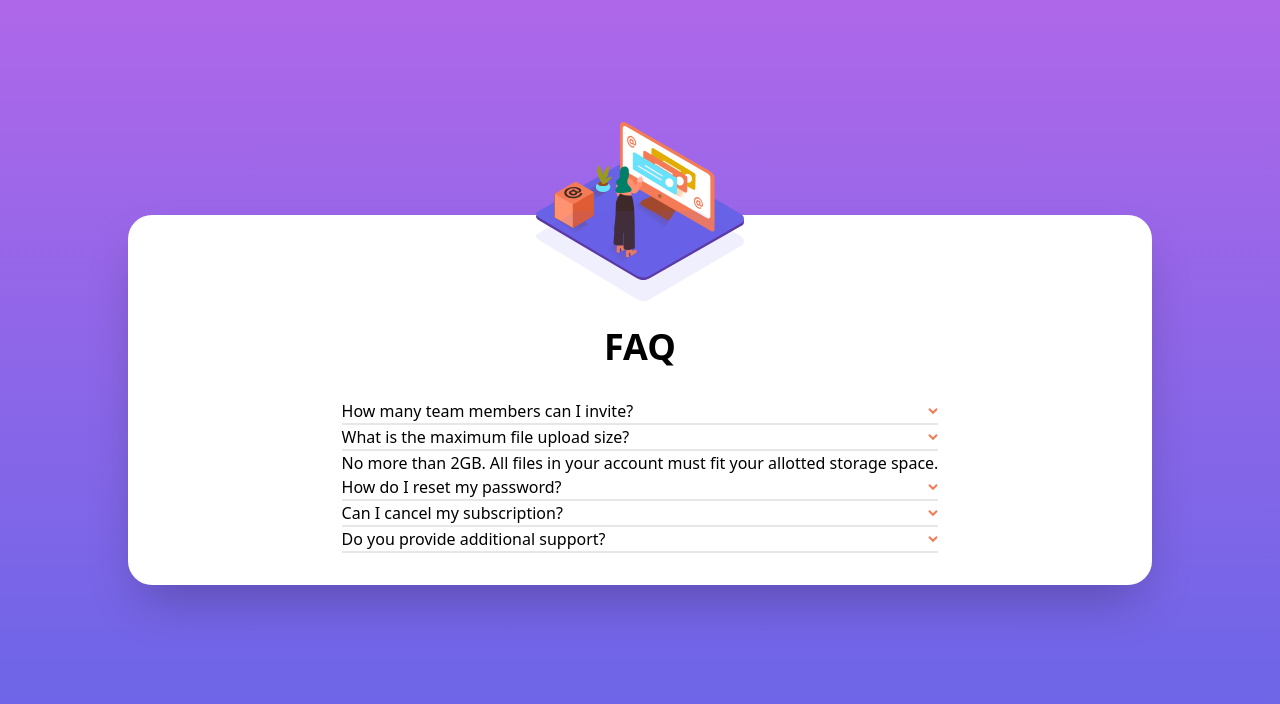
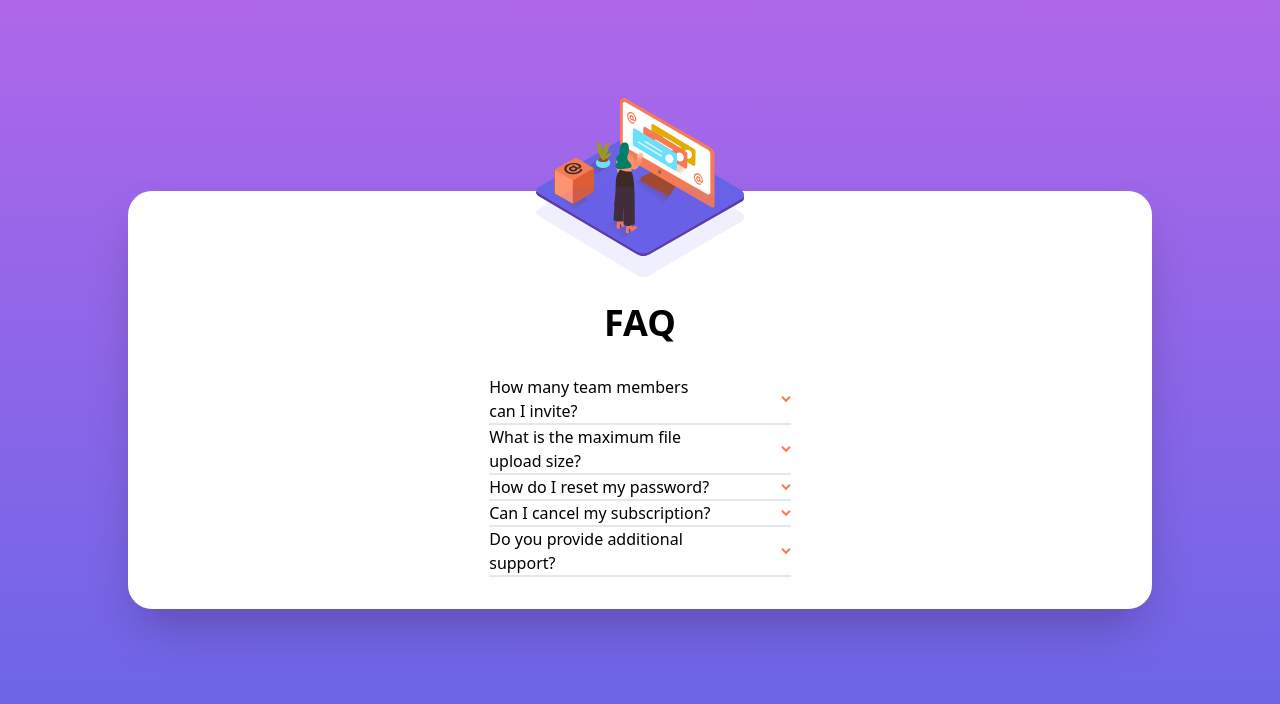
Before and after one commit to tcmak217/faq-accordion-card, a React (Create React App) app: page / in a window 1280 px wide. Shown: the top 704 px of the page. Built offline with nearby package versions, Linux system fonts and the light colour scheme.

Commit message:
refactor: create a separate component for the accordion and accordion items

```diff
--- /dev/null
+++ b/src/Accordion/Accordion.tsx
@@ -0,0 +1,26 @@
+import React from "react"
+import womanImage from "../images/illustration-woman-online-mobile.svg"
+import backgroudPattern from "../images/bg-pattern-mobile.svg"
+import arrowDown from "../images/icon-arrow-down.svg"
+import AccordionItem from "../AccordionItem/AccordionItem"
+
+function Accordion({ accordionData }: { accordionData: { question: string; answer: string }[] }) {
+  return (
+    <div className="w-full h-screen flex justify-center items-center bg-gradient-to-b from-bg-violet to-bg-blue">
+      <div className="w-4/5 flex flex-col items-center bg-white rounded-3xl p-8 shadow-2xl relative">
+        <img className="absolute -top-[5.8rem] w-52" src={womanImage} alt="woman image" />
+        <img className="absolute -top-1 w-52" src={backgroudPattern} alt="background pattern" />
+        <div className="flex flex-col items-center mt-20">
+          <div className="text-4xl font-bold">FAQ</div>
+          <div className="flex flex-col items-start mt-8">
+            {accordionData.map((item, index) => (
+              <AccordionItem question={item.question} answer={item.answer}></AccordionItem>
+            ))}
+          </div>
+        </div>
+      </div>
+    </div>
+  )
+}
+
+export default Accordion
--- /dev/null
+++ b/src/AccordionItem/AccordionItem.tsx
@@ -0,0 +1,15 @@
+import React from "react"
+import arrowDown from "../images/icon-arrow-down.svg"
+
+function AccordionItem({ question, answer }: { question: string; answer: string }) {
+  return (
+    <div className="border-b-2 w-full flex flex-row justify-between">
+      <div className="w-3/4">{question}</div>
+      <button>
+        <img src={arrowDown} alt="arrow down" />
+      </button>
+    </div>
+  )
+}
+
+export default AccordionItem
--- a/src/App.tsx
+++ b/src/App.tsx
@@ -1,55 +1,37 @@
 import React from "react"
-import womanImage from "./images/illustration-woman-online-mobile.svg"
-import backgroudPattern from "./images/bg-pattern-mobile.svg"
-import arrowDown from "./images/icon-arrow-down.svg"
+import Accordion from "./Accordion/Accordion"
 
 function App() {
+  const accordionData = [
+    {
+      question: "How many team members can I invite?",
+      answer:
+        "Lorem ipsum dolor sit amet consectetur adipisicing elit. Fuga sint labore repudiandae corrupti et aperiam possimus, ea, inventore quibusdam id saepe molestias, tempora minima dolore sapiente beatae. Porro, quas soluta?",
+    },
+
+    {
+      question: "What is the maximum file upload size?",
+      answer: "No more than 2GB. All files in your account must fit your allotted storage space.",
+    },
+    {
+      question: "How do I reset my password?",
+      answer:
+        "Lorem ipsum dolor sit amet consectetur adipisicing elit. Fuga sint labore repudiandae corrupti et aperiam possimus, ea, inventore quibusdam id saepe molestias, tempora minima dolore sapiente beatae. Porro, quas soluta?",
+    },
+    {
+      question: "Can I cancel my subscription?",
+      answer:
+        "Lorem ipsum dolor sit amet consectetur adipisicing elit. Fuga sint labore repudiandae corrupti et aperiam possimus, ea, inventore quibusdam id saepe molestias, tempora minima dolore sapiente beatae. Porro, quas soluta?",
+    },
+    {
+      question: "Do you provide additional support?",
+      answer:
+        "Lorem ipsum dolor sit amet consectetur adipisicing elit. Fuga sint labore repudiandae corrupti et aperiam possimus, ea, inventore quibusdam id saepe molestias, tempora minima dolore sapiente beatae. Porro, quas soluta?",
+    },
+  ]
   return (
     <>
-      <div className="w-full h-screen flex justify-center items-center bg-gradient-to-b from-bg-violet to-bg-blue">
-        <div className="w-4/5 flex flex-col items-center bg-white rounded-3xl p-8 shadow-2xl relative">
-          <img className="absolute -top-[5.8rem] w-52" src={womanImage} alt="woman image" />
-          <img className="absolute -top-1 w-52" src={backgroudPattern} alt="background pattern" />
-          <div className="flex flex-col items-center mt-20">
-            <div className="text-4xl font-bold">FAQ</div>
-            <div className="flex flex-col items-start mt-8">
-              <div className="border-b-2 w-full flex flex-row justify-between">
-                <div className="w-3/4">How many team members can I invite?</div>
-                <button>
-                  <img src={arrowDown} alt="arrow down" />
-                </button>
-              </div>
-              <div className="border-b-2 w-full flex flex-row justify-between">
-                <div>What is the maximum file upload size?</div>
-                <button>
-                  <img src={arrowDown} alt="arrow down" />
-                </button>
-              </div>
-              <div>
-                No more than 2GB. All files in your account must fit your allotted storage space.
-              </div>
-              <div className="border-b-2 w-full flex flex-row justify-between">
-                <div>How do I reset my password?</div>
-                <button>
-                  <img src={arrowDown} alt="arrow down" />
-                </button>
-              </div>
-              <div className="border-b-2 w-full flex flex-row justify-between">
-                <div>Can I cancel my subscription?</div>
-                <button>
-                  <img src={arrowDown} alt="arrow down" />
-                </button>
-              </div>
-              <div className="border-b-2 w-full flex flex-row justify-between">
-                <div>Do you provide additional support?</div>
-                <button>
-                  <img src={arrowDown} alt="arrow down" />
-                </button>
-              </div>
-            </div>
-          </div>
-        </div>
-      </div>
+      <Accordion accordionData={accordionData}></Accordion>
     </>
   )
 }
```
